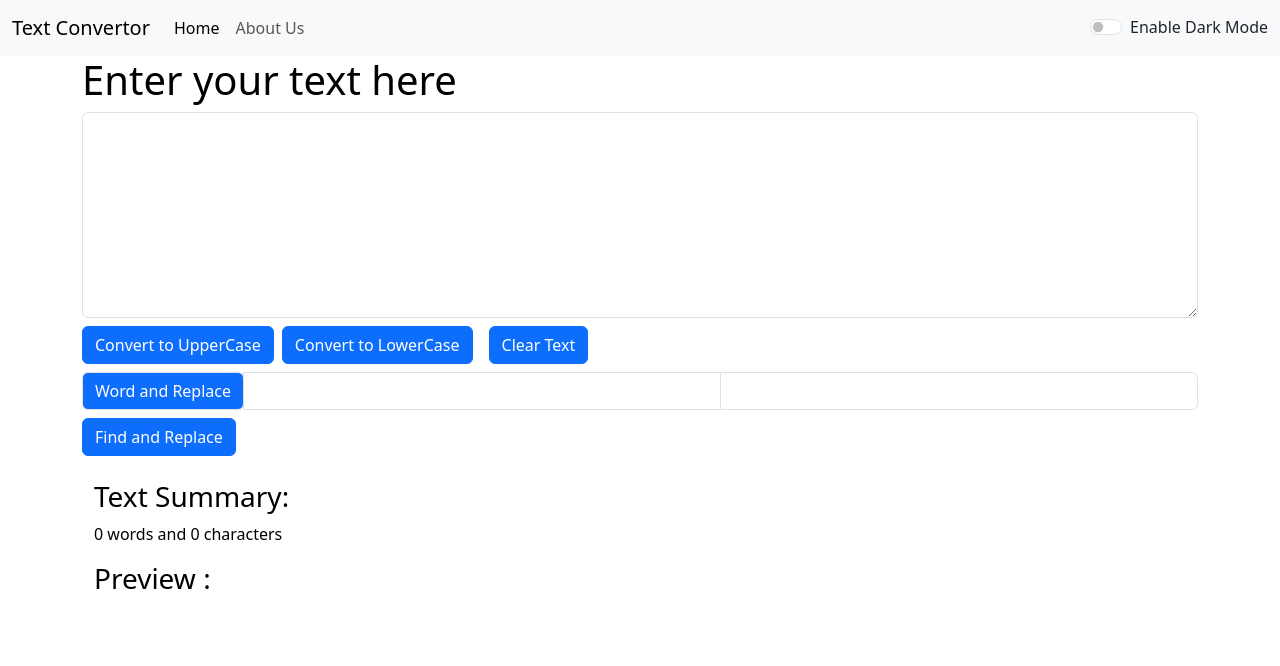
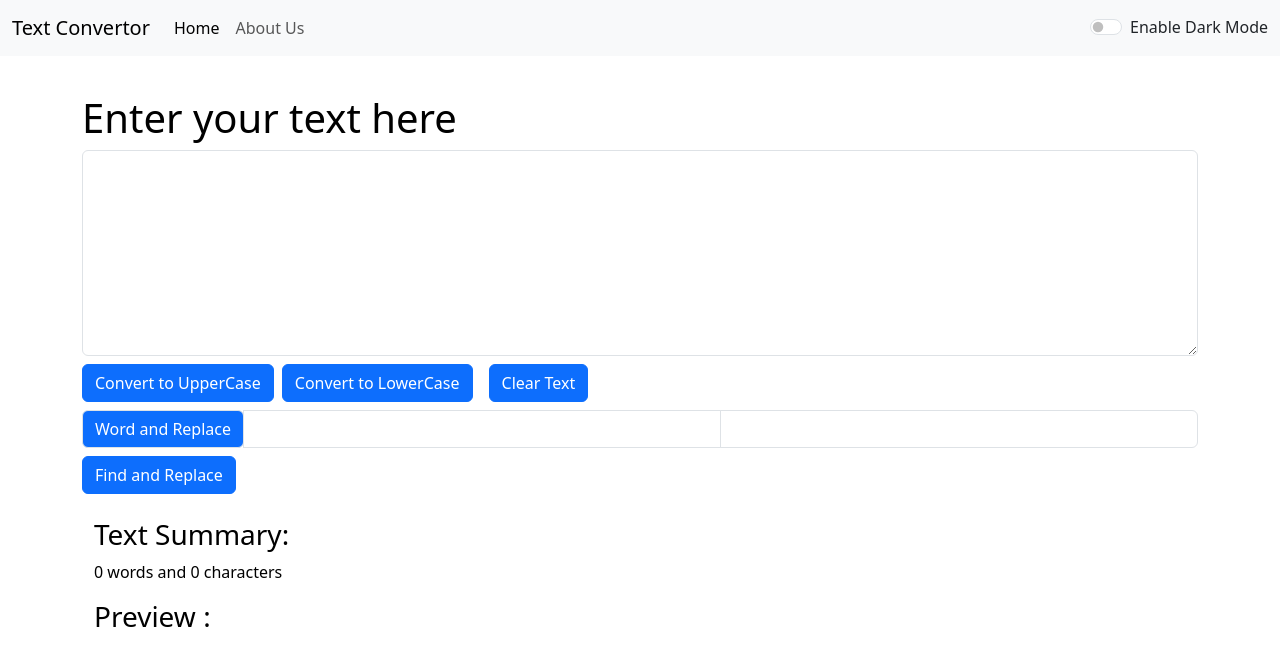
Before and after one commit to sumitgit3/TextUtility, a React (Create React App) app: page / in a window 1280 px wide. Shown: the top 666 px of the page. Built offline with nearby package versions, Linux system fonts and the light colour scheme.

Commit message:
Fixed Cumulative Shift due to Alert

```diff
--- a/src/components/Alert.js
+++ b/src/components/Alert.js
@@ -2,10 +2,14 @@ import React from 'react'
 
 function Alert(props) {
     return (
+        <div style={{height:'38px'}}>
+           { props.alert &&
+            <div className={`alert alert-${props.alert.type}` } style={{height:'35px',display:'flex',alignItems:'center'}} role="alert">
+                 {props.alert.msg}
+            </div>
+            }
+        </div>
 
-       props.alert && <div className={`alert alert-${props.alert.type}`} role="alert">
-            {props.alert.msg}
-        </div>
 
     )
 }
```
